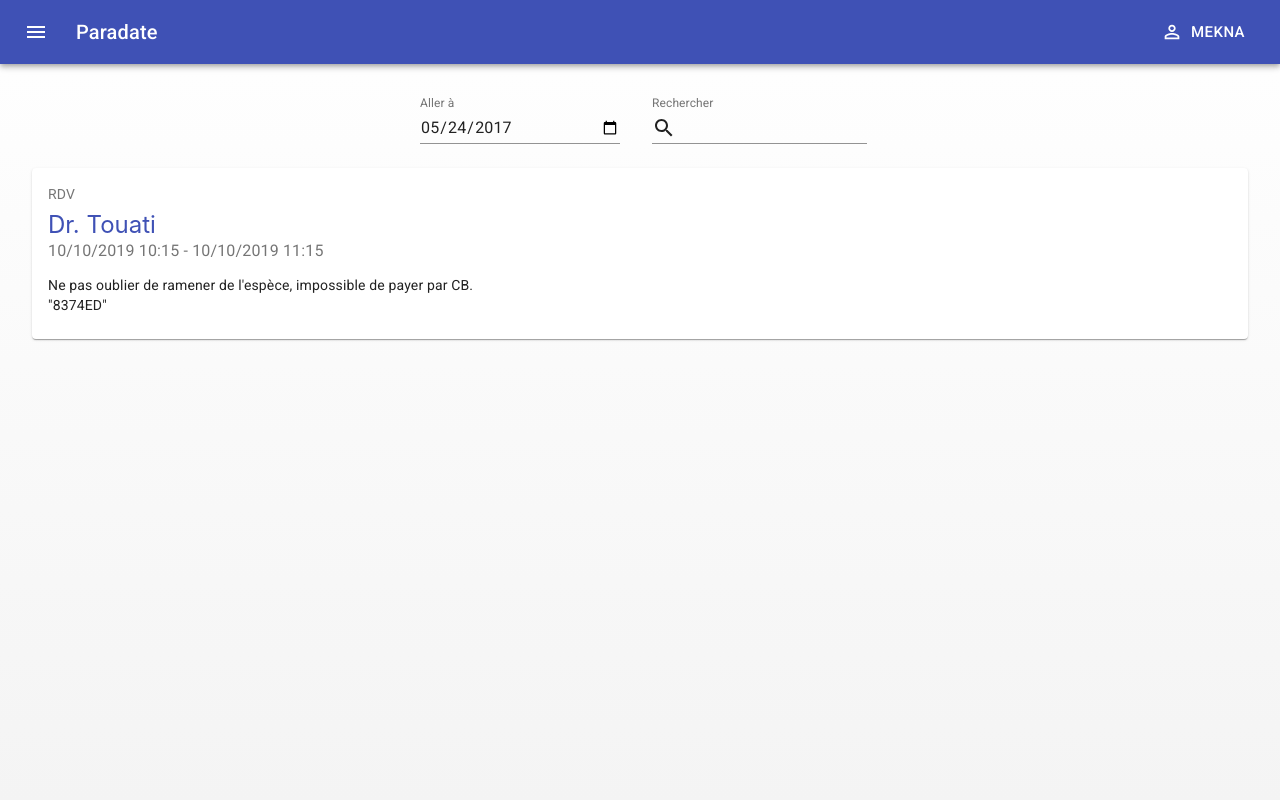
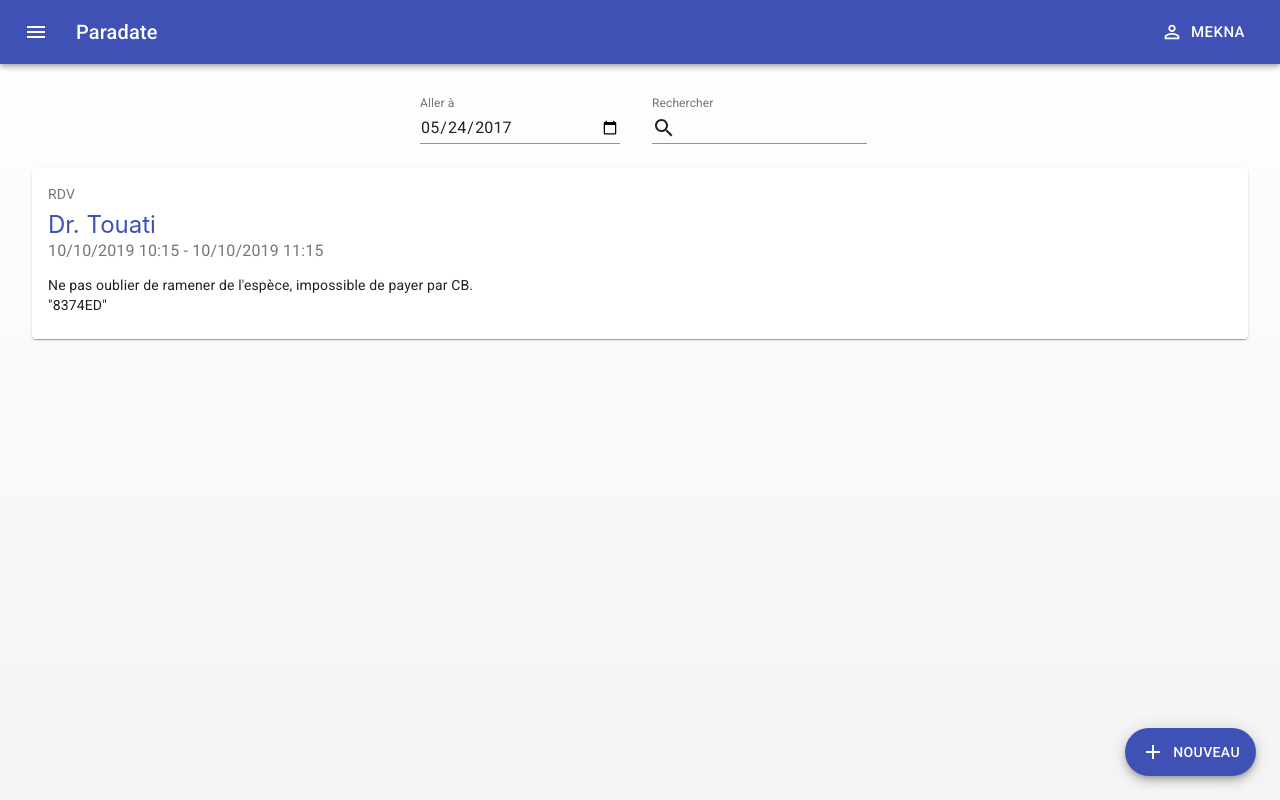
Before and after one commit to Meknassih/paradate-front, a React (Create React App) app: page / in a window 1280 px wide. Built offline with nearby package versions, Linux system fonts and the light colour scheme.

Commit message:
Added FAB

```diff
--- a/src/App.js
+++ b/src/App.js
@@ -10,6 +10,8 @@ import {
 import Home from './components/Home';
 import EventDetail from './components/EventDetail';
 import LoginCard from './components/Login';
+import Fab from '@material-ui/core/Fab';
+import AddIcon from '@material-ui/icons/Add';
 
 const useStyles = makeStyles(theme => ({
   root: {
@@ -24,7 +26,16 @@ const useStyles = makeStyles(theme => ({
   },
   m2: {
     padding: theme.spacing(4)
-  }
+  },
+  fab: {
+    margin: theme.spacing(1),
+    position: 'absolute',
+    right: 16,
+    bottom: 16
+  },
+  extendedIcon: {
+    marginRight: theme.spacing(1),
+  },
 }));
 
 function App() {
@@ -49,6 +60,16 @@ function App() {
           </Route>
         </Switch>
       </Router>
+      <Fab
+        color="primary"
+        variant="extended"
+        aria-label="create"
+        className={classes.fab}
+        href="/create"
+      >
+        <AddIcon className={classes.extendedIcon} />
+        Nouveau
+      </Fab>
     </div>
   );
 }
```
